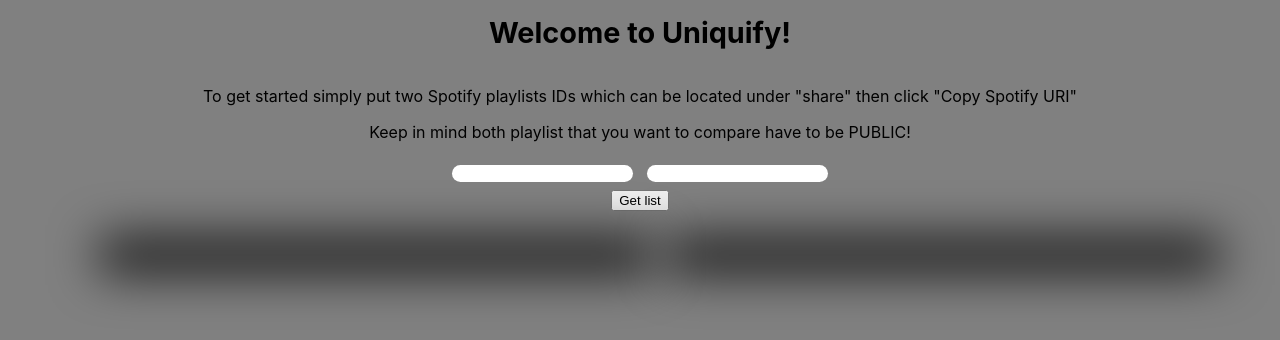
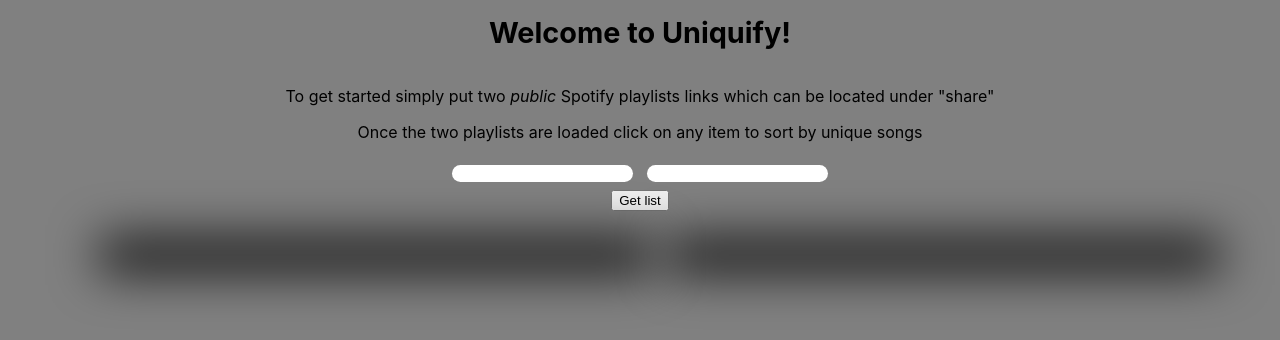
Before and after one commit to AmirKhamesy/Uniquify, a React (Create React App) app in the folder uniquify/: page / in a window 1280 px wide. Shown: the top 340 px of the page. Built offline with nearby package versions, Linux system fonts and the light colour scheme.

Commit message:
new instructions on main page

```diff
--- a/uniquify/src/Compare.js
+++ b/uniquify/src/Compare.js
@@ -52,7 +52,7 @@
             songs2 : array2
         })
     }
-
+    //Starts the comparison
     handleButtonClick = () => {
         const req = new URL("https://uniquify.herokuapp.com/compare/");
         document.getElementById('loader').style.display = 'block';
@@ -111,12 +111,11 @@
         return (
             <div className={CompareStyles.wrapper} id={CompareStyles.wrapper} >
                 <h3>Welcome to Uniquify!</h3><br></br>
-                <p>To get started simply put two Spotify playlists IDs which can be located under "share" then click "Copy Spotify URI"</p>
-                <p>Keep in mind both playlist that you want to compare have to be PUBLIC!</p>
+                <p>To get started simply put two <i>public</i> Spotify playlists links which can be located under "share"</p>
+                <p>Once the two playlists are loaded click on any item to sort by unique songs</p>
                 <input type="text" id='playList1' onChange={event => this.changeInput1(event)}></input>
                 <input type="text" id='playList2' onChange={event => this.changeInput2(event)}></input><br></br>
-                {/* <input type="text" id='playList1' onChange={event => {if(event.target.value.includes("spotify:playlist:")){var pID = event.target.value.replace("spotify:playlist:", ""); this.setState({list1: pID})}else{this.setState({list1: event.target.value})}}}></input>
-                <input type="text" id='playList2' onChange={event => {if(event.target.value.includes("spotify:playlist:")){var pID = event.target.value.replace("spotify:playlist:", ""); this.setState({list2: pID})}else{this.setState({list2: event.target.value})}}}></input><br></br> */}
+
                 <button onClick={this.handleButtonClick}>Get list</button><br></br>
                 <div id="loader"></div>
                 <ol id="list1" title={this.state.playlistName1} onClick={this.hideNonUnique.bind(this)}>
```
Also changed, not shown: 8 other files (tests, documents, lock files or other folders).
